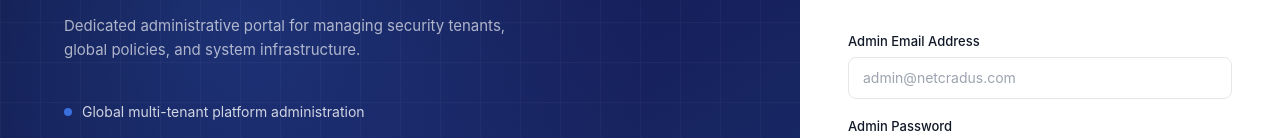
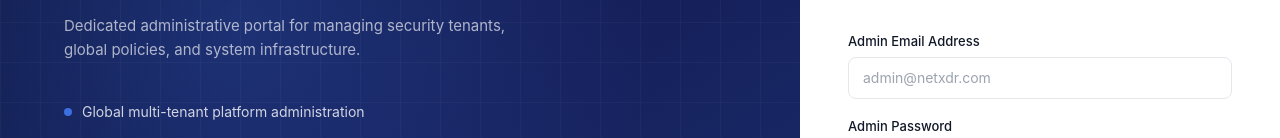
Before and after one commit to netcradus/netcradus-xedr, a React (Vite) app in the folder netcradus-dashboard/: page /admin/login in a window 1280 px wide. Shown: the part 378-516 px from the top of the page. Built offline with nearby package versions, Linux system fonts and the light colour scheme.

Commit message:
Update brand name to NETXDR across app and env configs

```diff
--- a/netcradus-dashboard/src/pages/Auth/AdminLogin.tsx
+++ b/netcradus-dashboard/src/pages/Auth/AdminLogin.tsx
@@ -162,7 +162,7 @@ export default function AdminLogin() {
           <input
             id="admin-email"
             type="email"
-            placeholder="admin@netcradus.com"
+            placeholder="admin@netxdr.com"
             value={email}
             onChange={(e) => setEmail(e.target.value)}
             className={`w-full px-3.5 py-2.5 text-sm rounded-lg border outline-none transition-colors focus:border-brand-blue focus:ring-[3px] focus:ring-brand-blue/10 ${
```
Also changed, not shown: 1 other file (tests, documents, lock files or other folders).
